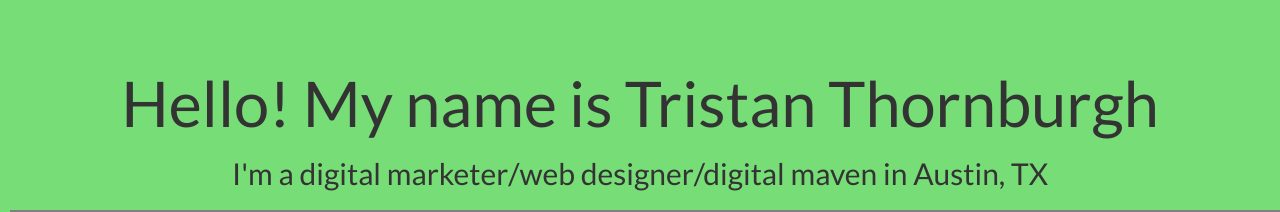
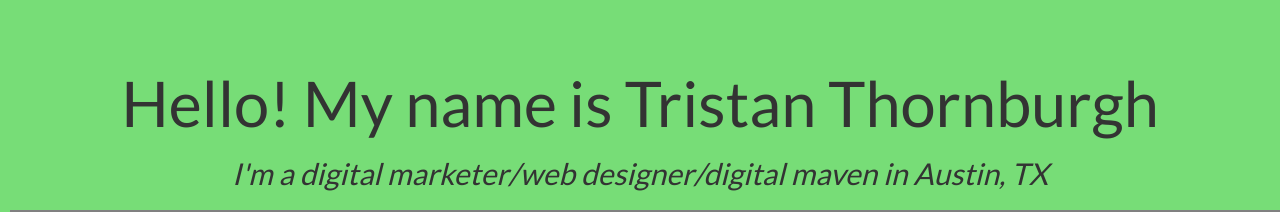
Before and after one commit to tthornburgh1/Portfolio1, a plain HTML site: page index.html in a window 1280 px wide. Shown: the top 212 px of the page. Drawn offline with Linux system fonts and the light colour scheme.

Commit message:
Aligned HTML to proper indentation

```diff
--- a/index.html
+++ b/index.html
@@ -9,7 +9,7 @@
 <body>
   <div class="jumbotron">
     <h1>Hello! My name is Tristan Thornburgh</h1>
-        <h2>I'm a digital marketer/web designer/digital maven in Austin, TX</h2>
+    <h2><em>I'm a digital marketer/web designer/digital maven in Austin, TX</em></h2>
       <img class="headshot" src="photos/Headshot.jpg">
   </div>
 
```
Lines whose indentation alone changed are shown as unchanged.
